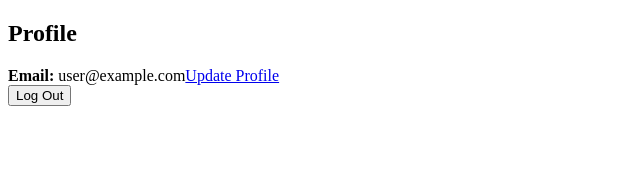
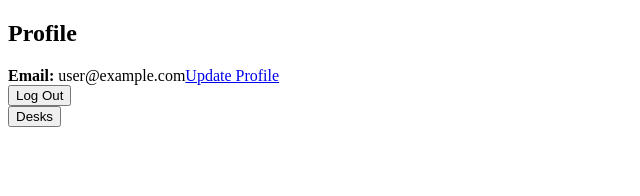
Before and after one commit to Lackier/norutin-web, a React (Create React App) app: page / in a window 1280 px wide. Shown: the top 196 px of the page, without its empty margins (0-640 px from the left). Built offline with nearby package versions, Linux system fonts and the light colour scheme; no server answers; sample sign-in values are in the browser's storage.

Commit message:
front-5: created deskList page, query and route to the page

```diff
--- a/src/components/App.js
+++ b/src/components/App.js
@@ -5,6 +5,7 @@ import { AuthProvider } from "../contexts/AuthContext"
 import { BrowserRouter as Router, Switch, Route } from "react-router-dom"
 import Dashboard from "./Dashboard"
 import Login from "./Login"
+import DeskList from "./DeskList";
 import PrivateRoute from "./PrivateRoute"
 
 
@@ -18,6 +19,7 @@ function App() {
                             <PrivateRoute exact path="/" component={Dashboard} />
                             <Route path="/signup" component={Signup} />
                             <Route path="/login" component={Login} />
+                            <Route path="/deskList" component={DeskList} />
                         </Switch>
                     </AuthProvider>
                 </Router>
--- a/src/components/Dashboard.js
+++ b/src/components/Dashboard.js
@@ -1,12 +1,13 @@
-import React, { useState } from "react"
-import { Card, Button, Alert } from "react-bootstrap"
-import { useAuth } from "../contexts/AuthContext"
-import { Link, useHistory } from "react-router-dom"
+import React, {useState} from "react"
+import {Card, Button, Alert} from "react-bootstrap"
+import {useAuth} from "../contexts/AuthContext"
+import {Link, useHistory} from "react-router-dom"
 import $ from "jquery";
 
 export default function Dashboard() {
     const [error, setError] = useState("")
-    const { currentUser, logout } = useAuth()
+    const [loading, setLoading] = useState(false)
+    const {currentUser, logout} = useAuth()
     const history = useHistory()
 
     async function handleLogout() {
@@ -21,6 +22,32 @@ export default function Dashboard() {
         }
     }
 
+    async function getDesks() {
+        setError("")
+
+        try {
+            const url = "http://127.0.0.1:8080/api/desks"
+            $.ajax({
+                url: url,
+                headers: {
+                    'Access-Control-Allow-Origin': '*',
+                    'firebase_token': localStorage.token
+                },
+                type: "Get",
+                success: function (result) {
+                    setError("")
+                    setLoading(true)
+                    history.push("/deskList", result)
+                },
+                error: function (error) {
+                    console.log('Error ' + error)
+                }
+            })
+        } catch {
+            setError("Failed to get Desks")
+        }
+    }
+
     return (
         <>
             <Card>
@@ -30,13 +57,18 @@ export default function Dashboard() {
                     <strong>Email:</strong> {currentUser.email}
                     <Link to="/update-profile" className="btn btn-primary w-100 mt-3">
                         Update Profile
-          </Link>
+                    </Link>
                 </Card.Body>
             </Card>
             <div className="w-100 text-center mt-2">
                 <Button variant="link" onClick={handleLogout}>
                     Log Out
-        </Button>
+                </Button>
+            </div>
+            <div className="w-100 text-center mt-2">
+                <Button variant="link" onClick={getDesks}>
+                    Desks
+                </Button>
             </div>
         </>
     )
--- /dev/null
+++ b/src/components/DeskList.js
@@ -0,0 +1,15 @@
+import React from "react"
+import { useLocation } from "react-router-dom";
+
+export default function DeskList() {
+    const location = useLocation();
+    const desks = location.state
+
+    debugger;
+
+    return (
+        <>
+
+        </>
+    )
+}
```
